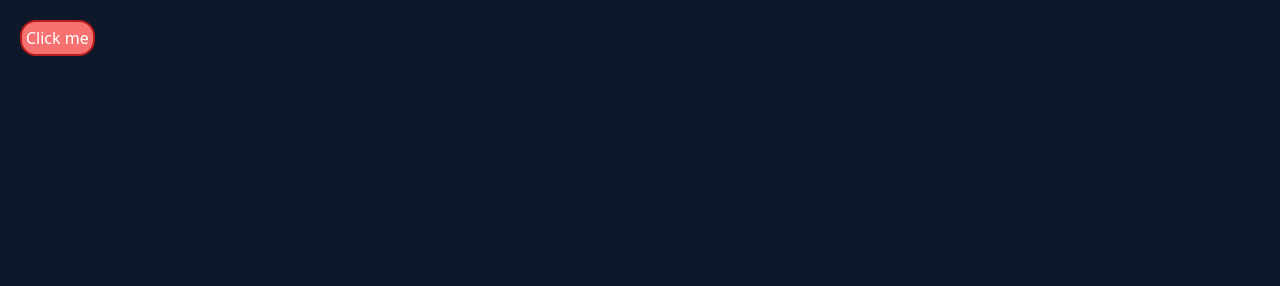
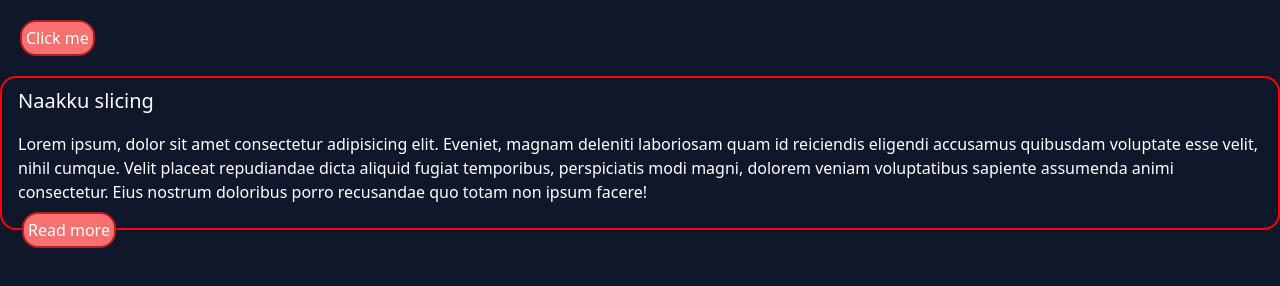
Before and after one commit to KNandhakumar/Tailwind-Css, a plain HTML site: page src/index.html in a window 1280 px wide. Drawn offline with Linux system fonts and the light colour scheme.

Commit message:
Layout complete

```diff
--- a/src/index.html
+++ b/src/index.html
@@ -81,5 +81,14 @@
 
     <!-- Border Hover -->
     <button class="text-white bg-red-400 p-1 m-5 border-2 border-red-700 rounded-2xl hover:bg-black hover:text-pure-red">Click me</button>
+
+    <!-- Layout -->
+    <div class="container relative border-2 border-pure-red mx-auto rounded-2xl">
+        <h1 class="text-white pt-2 pl-4 text-xl">Naakku slicing</h1>
+        <p class="text-white p-4 mb-2">Lorem ipsum, dolor sit amet consectetur adipisicing elit. Eveniet, magnam deleniti laboriosam quam id reiciendis eligendi accusamus quibusdam voluptate esse velit, nihil cumque. Velit placeat repudiandae dicta aliquid fugiat temporibus, perspiciatis modi magni, dolorem veniam voluptatibus sapiente assumenda animi consectetur. Eius nostrum doloribus porro recusandae quo totam non ipsum facere!</p>
+        <!-- <div class="flex justify-center"> -->
+            <button class="text-white absolute bottom-0 transform translate-y-10 bg-red-400 p-1 m-5 border-2 border-red-700 rounded-2xl hover:bg-black hover:text-pure-red">Read more</button>
+        <!-- </div> -->
+    </div>
 </body>
 </html>
--- a/tailwind.config.js
+++ b/tailwind.config.js
@@ -6,7 +6,8 @@ module.exports = {
   theme: {
     extend: {
       colors:{ // customize colors
-        'pure-red': '#ff0000'
+        'pure-red': '#ff0000',
+        'pure-blue' : '#00008B'
       }
     },
     fontFamily: {
```
Also changed, not shown: src/output.css.
